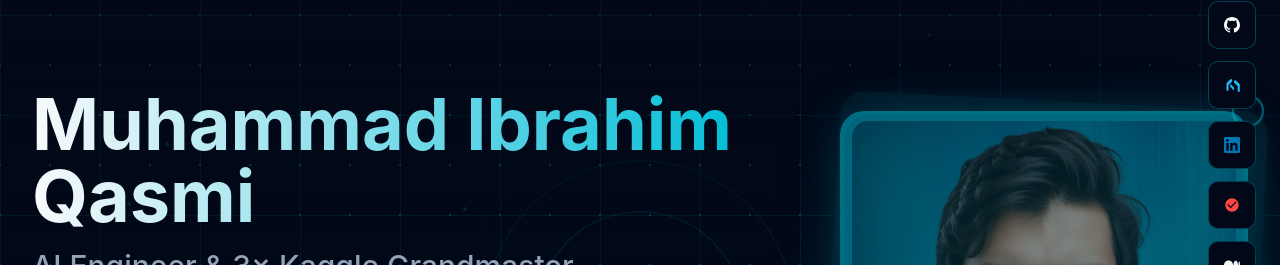
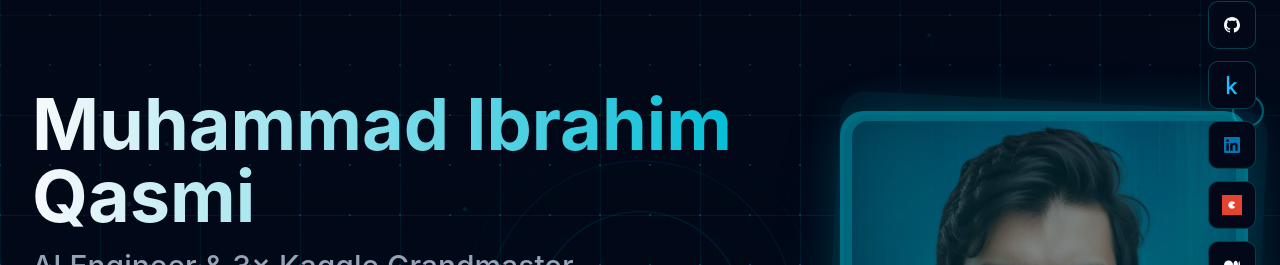
Before and after one commit to muhammadibrahim313/ibrahim-qasmi, a React (Vite) app: page / in a window 1280 px wide. Shown: the part 165-430 px from the top of the page. Built offline with nearby package versions, Linux system fonts and the light colour scheme.

Commit message:
Update social media logos

```diff
--- a/src/components/SocialLinks.tsx
+++ b/src/components/SocialLinks.tsx
@@ -1,4 +1,6 @@
 import { Button } from '@/components/ui/button';
+import kaggleLogo from '@/assets/kaggle-logo.png';
+import topmateLogo from '@/assets/topmate-logo.jfif';
 
 const SocialLinks = () => {
   const socialLinks = [
@@ -16,10 +18,7 @@ const SocialLinks = () => {
       name: 'Kaggle',
       url: 'https://www.kaggle.com/ibrahimqasimi',
       logo: (
-        <svg className="h-5 w-5" fill="#20BEFF" viewBox="0 0 32 32">
-          <path d="M12.5 4.5l-7.5 7.75v15.25h4v-11.5l7.5-7.75v-3.75zM20 4.5v6.25l7.5 7.5v11.25h4v-15l-7.5-7.5h-4z"/>
-          <path d="M12.5 8.25v11.25l7.5 7.5v-6.25l-7.5-7.5v-5z"/>
-        </svg>
+        <img src={kaggleLogo} alt="Kaggle" className="h-5 w-5 object-contain" />
       ),
       description: 'ML competitions'
     },
@@ -37,9 +36,7 @@ const SocialLinks = () => {
       name: 'Topmate',
       url: 'https://topmate.io/ibrahim_qasmi',
       logo: (
-        <svg className="h-5 w-5" fill="#FF4444" viewBox="0 0 24 24">
-          <path d="M12 2C6.48 2 2 6.48 2 12s4.48 10 10 10 10-4.48 10-10S17.52 2 12 2zm-2 15l-5-5 1.41-1.41L10 14.17l7.59-7.59L19 8l-9 9z"/>
-        </svg>
+        <img src={topmateLogo} alt="Topmate" className="h-5 w-5 object-contain" />
       ),
       description: 'Book sessions'
     },
```
Also changed, not shown: src/assets/kaggle-logo.png (added), src/assets/topmate-logo.jfif (added).
